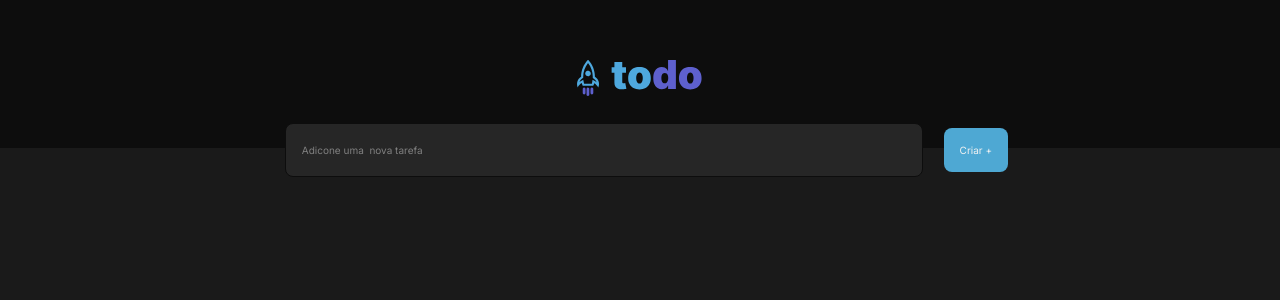
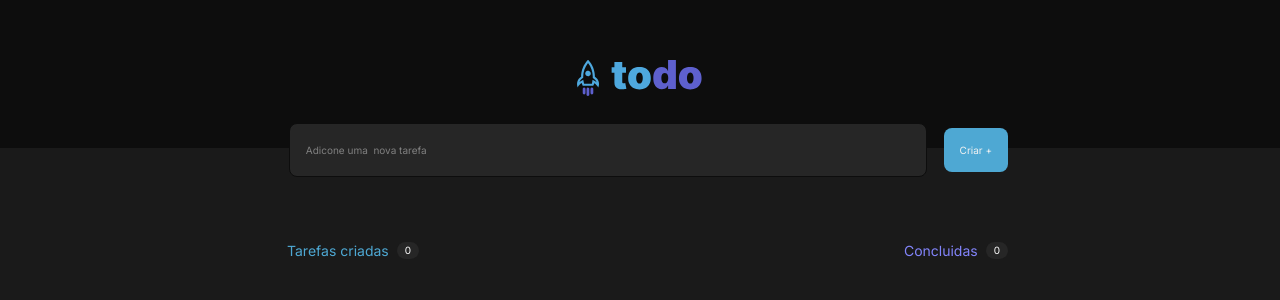
Before and after one commit to Massaronii/to-do-list-react, a React (Vite) app: page / in a window 1280 px wide. Shown: the top 300 px of the page. Built offline with nearby package versions, Linux system fonts and the light colour scheme.

Commit message:
:lipstick: ListHeader criado

```diff
--- a/src/App.jsx
+++ b/src/App.jsx
@@ -2,6 +2,7 @@ import styles from "./App.module.css"
 import { Header } from './components/Header'
 import { Input } from './components/Input'
 import { Button } from './components/Button'
+import { ListHeader } from "./components/List/ListHeader"
 
 function App() {
 
@@ -15,7 +16,7 @@ function App() {
       </div>
 
       <div>
-
+        <ListHeader/>
       </div>
       </section>
     </>
--- a/src/App.module.css
+++ b/src/App.module.css
@@ -1,7 +1,10 @@
+.container {
+  width: 736px;
+  margin: auto;
+}
+
 .taskInfo {
  display: flex;
-width: 736px;
 align-items: center;
-gap: 8px;
 margin: -25px auto auto auto;
 }
--- a/src/components/List/ListHeader.jsx
+++ b/src/components/List/ListHeader.jsx
@@ -1,5 +1,17 @@
 import styles from "./ListHeader.module.css"
 
 export function ListHeader() {
+  return (
+    <header className={styles.container}>
+      <div className={styles.flex}>
+        <p className={styles.tarefasCriadas}>Tarefas criadas</p>
+        <span className={styles.span}>0</span>
+      </div>
 
- }
+      <div className={styles.flex}>
+        <p className={styles.tarefasConcluidas}>Concluidas</p>
+        <span className={styles.span}>0</span>
+      </div>
+    </header>
+  )
+}
--- a/src/components/List/ListHeader.module.css
+++ b/src/components/List/ListHeader.module.css
@@ -0,0 +1,31 @@
+.container {
+  display: flex;
+  align-items: center;
+  justify-content: center;
+  justify-content: space-between;
+  margin-top: 65px;
+  padding: 0;
+}
+
+.flex {
+  display: flex;
+  gap: 8px;
+}
+
+.tarefasCriadas {
+  color: var(--blue);
+  font-size: 14px;
+  margin-left: 15px;
+}
+
+.tarefasConcluidas {
+  color: var(--purple);
+  font-size: 14px;
+}
+
+.span {
+   background-color: var(--gray-500);
+  padding: 2px 8px;
+  color: white;
+  border-radius: 999px;
+}
```
